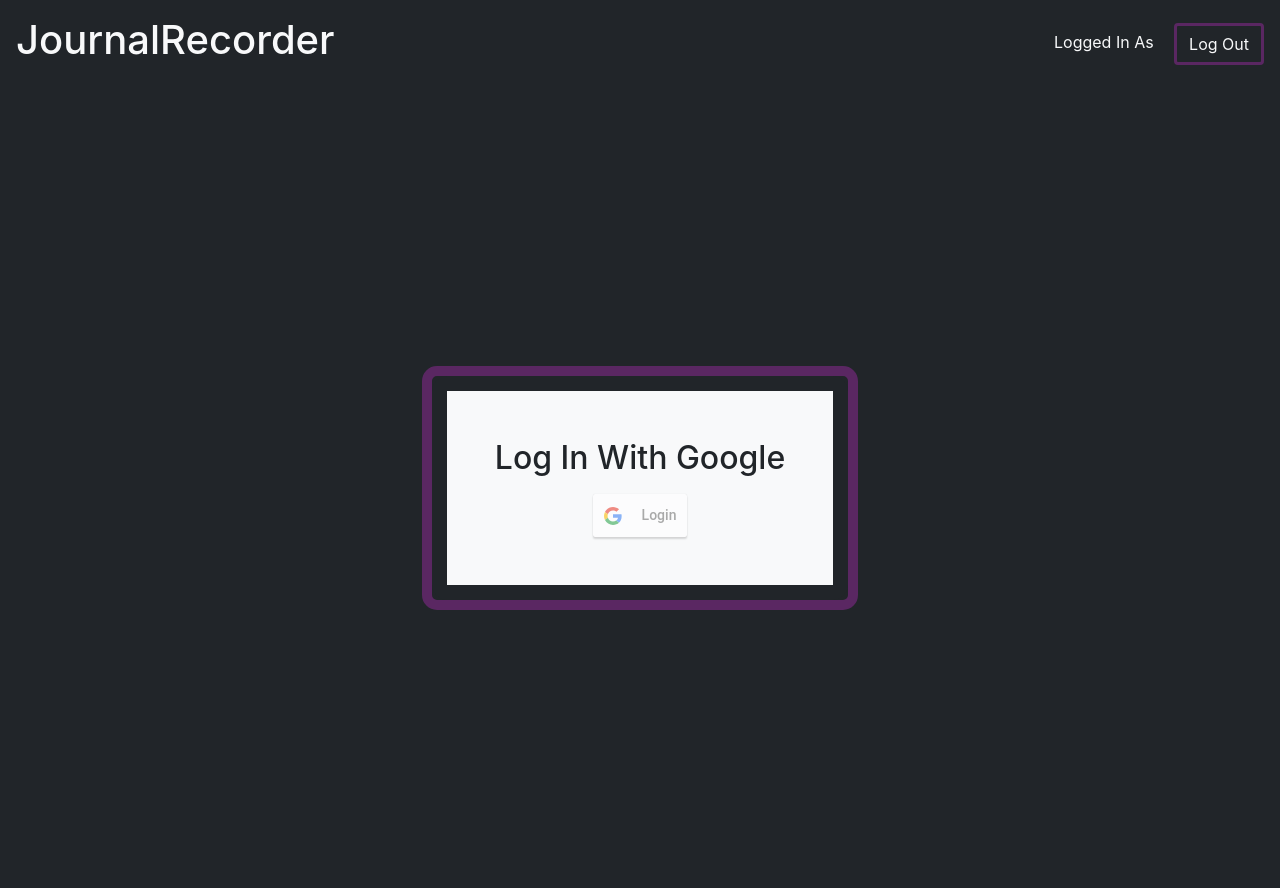
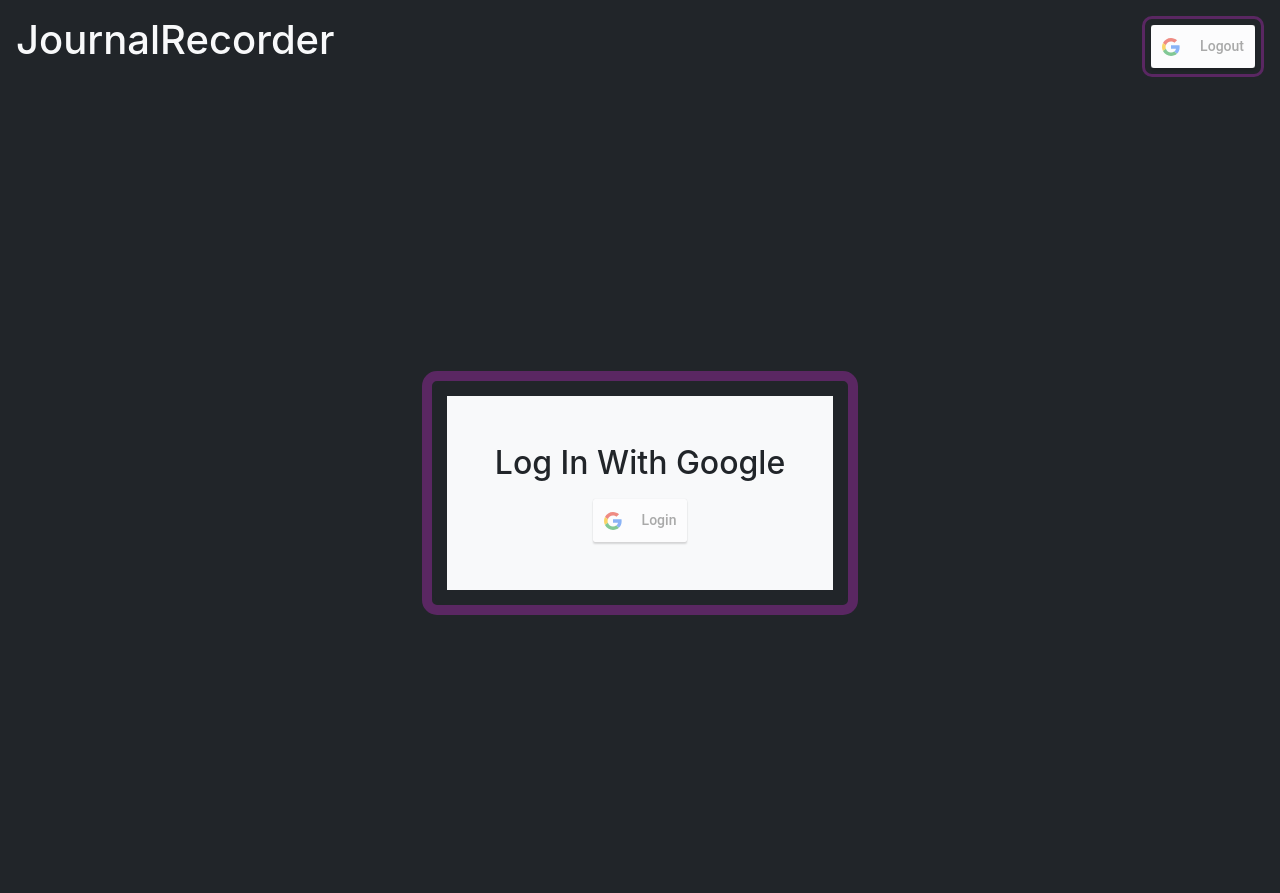
Before and after one commit to ritabc/journal-app-frontend, a React (Create React App) app: page / in a window 1280 px wide. Built offline with nearby package versions, Linux system fonts and the light colour scheme; no server answers.

Commit message:
Finish frontend component re-organization for authentication

```diff
--- a/src/components/GoogleBtn.jsx
+++ b/src/components/GoogleBtn.jsx
@@ -15,30 +15,30 @@ class GoogleBtn extends Component {
     };
   }
 
-  login = (response) => {
-    if (response.accessToken) {
-      this.setState((state) => ({
-        isLoggedIn: true,
-        accessToken: response.accessToken,
-        tokenId: response.tokenId,
-        profileObj: response.profileObj,
-      }));
-    }
-  };
+  //   login = (response) => {
+  //     if (response.accessToken) {
+  //       this.setState((state) => ({
+  //         isLoggedIn: true,
+  //         accessToken: response.accessToken,
+  //         tokenId: response.tokenId,
+  //         profileObj: response.profileObj,
+  //       }));
+  //     }
+  //   };
 
-  logout = (response) => {
-    this.setState((state) => ({
-      isLoggedIn: false,
-      accessToken: "",
-      tokenId: "",
-      profileObj: {},
-    }));
-  };
+  //   logout = (response) => {
+  //     this.setState((state) => ({
+  //       isLoggedIn: false,
+  //       accessToken: "",
+  //       tokenId: "",
+  //       profileObj: {},
+  //     }));
+  //   };
 
-  handleLoginFailure = (response) => {
-    console.log(response);
-    alert("Failed to log in");
-  };
+  //   handleLoginFailure = (response) => {
+  //     console.log(response);
+  //     alert("Failed to log in");
+  //   };
 
   handleLogoutFailure = (response) => {
     alert("Failed to log out");
--- /dev/null
+++ b/src/components/GoogleLogIn.jsx
@@ -0,0 +1,37 @@
+import React from "react";
+import { GoogleLogin } from "react-google-login";
+import { connect } from "react-redux";
+import * as a from "../actions";
+
+const CLIENT_ID = `${process.env.REACT_APP_GOOGLE_CLIENT_ID}`;
+
+class GoogleLogIn extends React.Component {
+  login = (response) => {
+    const { dispatch } = this.props;
+    if (response.accessToken) {
+      let action = a.googleSignInSuccess(response.tokenId);
+      dispatch(action);
+    }
+  };
+
+  handleLoginFailure = (response) => {
+    console.log(response);
+    alert("Failed to log in");
+  };
+  render() {
+    return (
+      <GoogleLogin
+        clientId={CLIENT_ID}
+        buttonText="Login"
+        onSuccess={this.login}
+        onFailure={this.handleLoginFailure}
+        cookiePolicy={"single_host_origin"}
+        responseType="code,token"
+      />
+    );
+  }
+}
+
+GoogleLogIn = connect()(GoogleLogIn);
+
+export default GoogleLogIn;
--- /dev/null
+++ b/src/components/GoogleLogOut.jsx
@@ -0,0 +1,33 @@
+import React from "react";
+import { GoogleLogout } from "react-google-login";
+import * as a from "../actions";
+import { connect } from "react-redux";
+
+const CLIENT_ID = `${process.env.REACT_APP_GOOGLE_CLIENT_ID}`;
+
+class GoogleLogOut extends React.Component {
+  logout = (response) => {
+    const { dispatch } = this.props;
+    let action = a.googleSignOutSuccess();
+    dispatch(action);
+  };
+
+  handleLogoutFailure = (response) => {
+    console.log(response);
+    alert("Failed to log out");
+  };
+
+  render() {
+    return (
+      <GoogleLogout
+        clientId={CLIENT_ID}
+        buttonText="Logout"
+        onLogoutSuccess={this.logout}
+        onFailure={this.handleLogoutFailure}
+      />
+    );
+  }
+}
+GoogleLogOut = connect()(GoogleLogOut);
+
+export default GoogleLogOut;
--- a/src/components/Header.jsx
+++ b/src/components/Header.jsx
@@ -1,5 +1,5 @@
 import React from "react";
-
+import GoogleLogOut from "./GoogleLogOut";
 const Header = (props) => {
   const headerStyles = {
     display: "flex",
@@ -12,20 +12,36 @@ const Header = (props) => {
   };
 
   const logOutBtnStyles = {
-    // backgroundColor: "#5A2762",
     color: "#f8f9fa",
     border: "3px solid #5A2762",
+    borderRadius: "10px",
   };
 
+  const innerBorderStyles = {
+    border: "6px solid #212529",
+    borderRadius: "10px",
+    backgroundColor: "#f8f9fa",
+  };
+
+  let currentUserWelcome = null;
+  let logOutBtn = null;
+
+  if (Object.keys(props.currentUser).length >= 1) {
+    currentUserWelcome = (
+      <span className="me-3">Logged In As {props.currentUser.givenName}</span>
+    );
+  } else {
+    logOutBtn = <GoogleLogOut />;
+  }
   return (
     <React.Fragment>
       <div className="bg-dark py-3 px-3 mb-0" style={headerStyles}>
         <h1 style={titleStyles}>JournalRecorder</h1>
         <div className="my-auto">
-          <span className="me-3">Logged In As {props.userFirstName}</span>
-          <button className="btn" style={logOutBtnStyles}>
-            Log Out
-          </button>
+          {currentUserWelcome}
+          <div style={logOutBtnStyles}>
+            <div style={innerBorderStyles}>{logOutBtn}</div>
+          </div>
         </div>
       </div>
     </React.Fragment>
--- a/src/components/JournalRecorder.jsx
+++ b/src/components/JournalRecorder.jsx
@@ -6,8 +6,7 @@ import Modal from "react-modal";
 import { v4 } from "uuid";
 import { connect } from "react-redux";
 import * as a from "../actions";
-import GoogleBtn from "./GoogleBtn";
-import { findByLabelText } from "@testing-library/react";
+import GoogleLogIn from "./GoogleLogIn";
 
 Modal.setAppElement("#root");
 const createJournalBtnStyles = { border: "3px solid #5A2762" };
@@ -106,13 +105,14 @@ class JournalRecorder extends Component {
       //   TODO : should be currentUser.givenName + familyName
       userName = "Rita BC";
     } else {
+      console.log(this.props.googleSignInToken);
       body = (
         <div style={logInStylesContainer} className="h-100">
           <div style={logInStyles}>
             <div style={innerBorderStyles} className="p-5">
               <h2>Log In With Google</h2>
               <div style={googleSignInStyles} className="pt-2">
-                <GoogleBtn />
+                <GoogleLogIn />
               </div>
             </div>
           </div>
@@ -149,7 +149,7 @@ class JournalRecorder extends Component {
     return (
       <React.Fragment>
         <div className="container-fluid px-0 h-100">
-          <Header userFirstName={userName} />
+          <Header currentUser={{}} />
           {body}
         </div>
         {modal}
```
